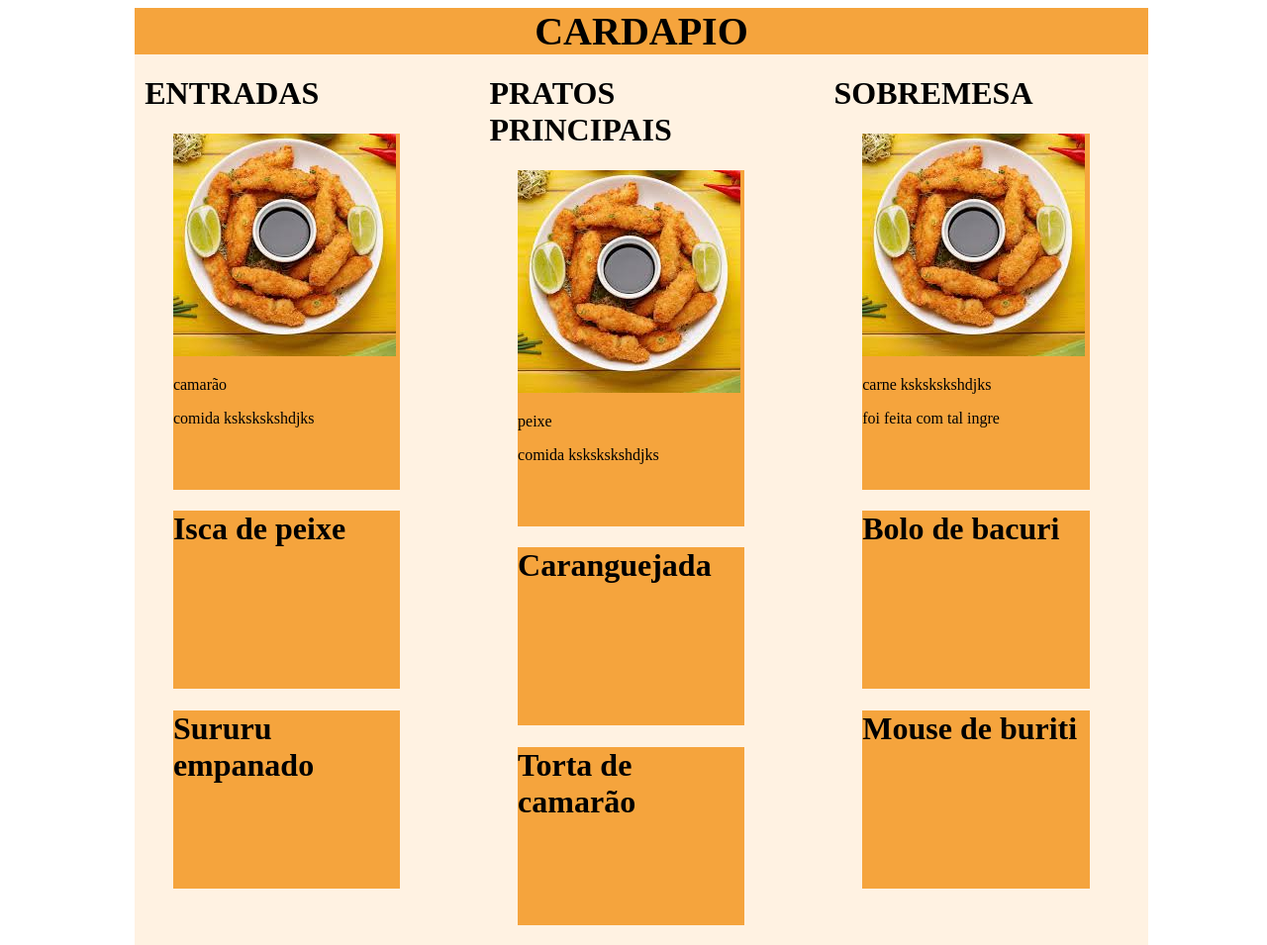
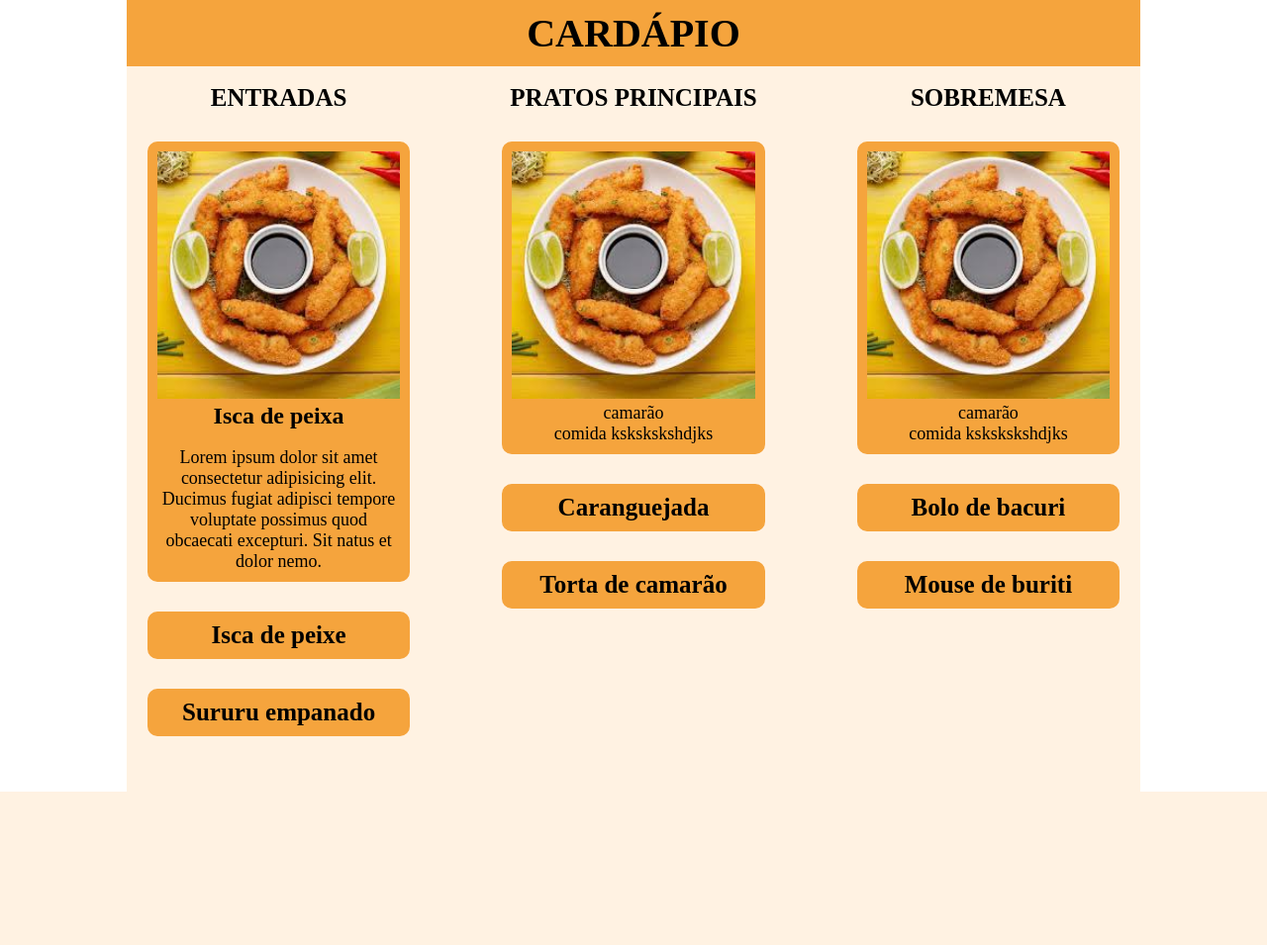
Before and after one commit to hitvizeris/TCC, a Flask app: page /cardapio in a window 1280 px wide. Shown: the whole page at 99% size. After the commit the page ends 800 px from the top, so only its background shows below. Run offline with Flask 3, Linux system fonts and the light colour scheme; data comes from the database, SQL or seed files in the repository.

Commit message:
Cardapio alterações

```diff
--- a/static/css/cardapio.css
+++ b/static/css/cardapio.css
@@ -1,61 +1,64 @@
-body{
-    height: 100%;
-    width: 100%;
+*{
+    margin: 0;
+    top: 0;
 }
+
 .titulo{
     background-color: #f5a43d;
     font-size: 40px;
     margin: 0 auto;
     text-align: center;
+    padding: 1% 0;
 }
-.div_princ{
+
+.divPrincipal{
     background-color: #fff2e2;
-    height: 900px;
+    height: 100vh;
     width: 80%;
     margin: 0 auto;
 }
+
 .comidas{
     background-color: #fff2e2;
-    height: 100%;
     width: 100%;
     display: flex;
+    justify-content: space-between;
 }
-.div1{
-    height: 80%;
+
+.divCategoria{
+    height: 100%;
     width: 30%;
     background-color: #fff2e2;
-    display: inline;
-    margin: 0% 3% 0% 1%;
-    text-align: left;
-
-}
-.img1{
-    height: 200px;
-    width: 300px;
-}
-.div2{
-    height: 80%;
-    width: 30%;
-    background-color: #fff2e2;
-    display: inline;
-    margin: 0% 3% 0% 3%;
-    text-align: left;
+    display: flex;
+    flex-direction: column;
+    gap: 30px;
+    text-align: center;
 }
 
-.div3{
-    height: 80%;
-    width: 30%;
-    background-color: #fff2e2;
-    display: inline;
-    margin: 0% 3% 0% 3%;
-    text-align: left;
-}
-#div1,#div2,#div3,#div4,#div5,#div6{
-    height: 25%;
+.divPrato{
     width: 80%;
     margin: 0 auto;
     background-color: #f5a43d;
+    border: 10px solid #f5a43d;
+    border-radius:  10px;
+}
+.divPrato p{
+    font-size: 20px;
+}
 
-
-
+.imgPrato{
+    width: 100%;
+    height:350px;
 }
+@media (max-width: 1500px) {
+    .divCategoria h1{
+        font-size: 25px;
+    }
+    .divPrato p{
+        font-size: 18px;
+    }
+    .imgPrato{
+        width: 100%;
+        height:250px;
+    }
+}
--- a/templates/cardapio.html
+++ b/templates/cardapio.html
@@ -7,84 +7,64 @@
     <link rel="stylesheet" href="../static/css/cardapio.css">
 </head>
 <body>
-    <div class="div_princ">
-    <h1 class="titulo">CARDAPIO</h1>
+    <div class="divPrincipal">
+    <h1 class="titulo">CARDÁPIO</h1><br>
 
         <div class="comidas">
 
-        <div class="div1">
+            <div class="divCategoria">
                 <h1>ENTRADAS</h1>
-            <div id="div1">
 
-
-                <img src="/static/images/isca.jpg" class="isca">
-
-                <p> camarão</p>
-                <p> comida kskskskshdjks</p>
-            </div>
-
-            <div id="div2">
-
+                <div class="divPrato">
+                    <img src="/static/images/isca.jpg" class="imgPrato">
+                    <h2> Isca de peixa</h2><br>
+                    <p> Lorem ipsum dolor sit amet consectetur adipisicing elit.
+                        Ducimus fugiat adipisci tempore voluptate possimus quod obcaecati excepturi.
+                        Sit natus et dolor nemo.</p>
                 </div>
 
                 {% for prato in dadosEntrada %}
-            <div id="div1">
+                <div class="divPrato">
                     <h1>{{prato.nome}}</h1>
                 </div>
                 {% endfor %}
 
             </div>
 
-        <div  class="div2">
+            <div  class="divCategoria">
                 <h1>PRATOS PRINCIPAIS</h1>
 
-            <div id="div1">
-
-                <img src="/static/images/isca.jpg" class="isca">
-
-                <p> peixe</p>
-
+                <div class="divPrato">
+                    <img src="/static/images/isca.jpg" class="imgPrato">
+                    <p> camarão</p>
                     <p> comida kskskskshdjks</p>
-
-
-
                 </div>
 
-            <div id="div2">
-
-            </div>
                     {% for prato in dadosPrincipal %}
-            <div id="div1">
+                    <div class="divPrato">
                         <h1>{{prato.nome}}</h1>
                     </div>
                     {% endfor %}
 
             </div>
 
-    <div  class="div3">
+            <div  class="divCategoria">
                 <h1>SOBREMESA</h1>
-        <div id="div1">
 
+                <div class="divPrato">
+                    <img src="/static/images/isca.jpg" class="imgPrato">
+                    <p> camarão</p>
+                    <p> comida kskskskshdjks</p>
+                </div>
 
-            <img src="/static/images/isca.jpg" class="isca">
-
-            <p> carne kskskskshdjks</p>
-
-            <p> foi feita com tal ingre</p>
-
-        </div>
-        <div id="div2">
-
-        </div>
                 {% for prato in dadosSobremesa %}
-            <div id="div1">
+                    <div class="divPrato">
                         <h1>{{prato.nome}}</h1>
                     </div>
                 {% endfor %}
+
             </div>
         </div>
-
     </div>
-
 </body>
 </html>
```
Also changed, not shown: static/css/style.css (+8 -17 lines), templates/index.html (+3 -5 lines). Lines whose indentation alone changed are shown as unchanged.
